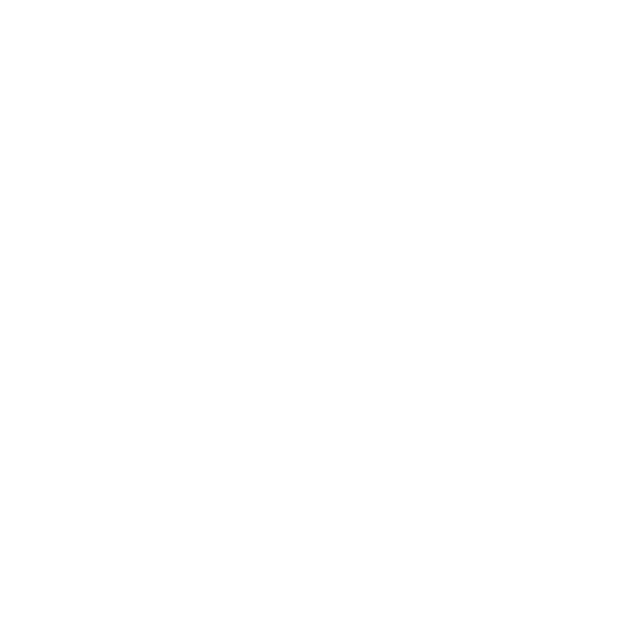
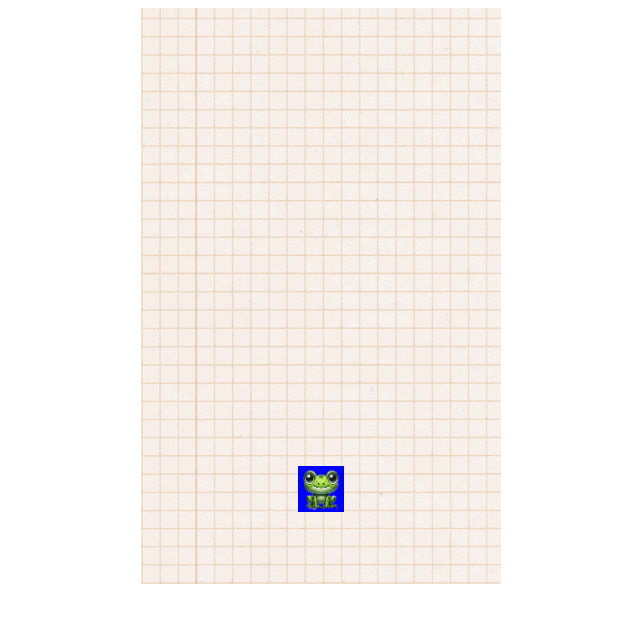
Before and after one commit to Keith-Cheung/CSE264FinalProject, a website: page public/index.html in a window 1280 px wide. Shown: the whole page, without its empty margins (319-959 px from the left). Drawn offline with Linux system fonts and the light colour scheme.

Commit message:
worked on background and adding images

```diff
--- a/public/css/style.css
+++ b/public/css/style.css
@@ -3,5 +3,5 @@ body {
 }
 
 #board{
-  background-image: url('../images/appbackground.png');
+  background-image: url("../images/appbackground.png");
 }
--- a/public/index.html
+++ b/public/index.html
@@ -11,8 +11,6 @@
 <body>
   <canvas id="board"></canvas>
 
-  <script src="js/vendor/jquery.min.js" crossorigin="anonymous"></script>
-  <script src="js/vendor/bootstrap.bundle.min.js" crossorigin="anonymous"></script>
   <script src="js/script.js"></script>
 </body>
 
--- a/public/js/script.js
+++ b/public/js/script.js
@@ -4,9 +4,35 @@ let boardWidth = 360;
 let boardHeight = 576;
 let context;
 
+//frog properties
+let frogHeight = 46;
+let frogWidth = 46;
+let frogX = boardWidth/2 - frogWidth/2;
+let frogY = boardHeight*7/8 - frogHeight;
+let frogImg;
+
+let frog = {
+    img: null,
+    x: frogX,
+    y: frogY,
+    width: frogWidth,
+    height: frogHeight
+}
+
 window.onload = function(){
     board = document.getElementById("board");
     board.width = boardWidth;
     board.height = boardHeight;
     context = board.getContext("2d");
+
+    context.fillStyle = "blue";
+    context.fillRect(frog.x, frog.y, frog.width, frog.height);
+
+    frogImg = new Image();
+    frogImg.src = "../images/frog.png";
+    frog.img = frogImg;
+
+    frogImg.onload = function(){
+        context.drawImage(frog.img, frog.x, frog.y, frog.width, frog.height);
+    }
 }
```
Also changed, not shown: public/images/appbackground.png (renamed from images/appbackground.png), public/images/frog.png (added), 1 other file.
